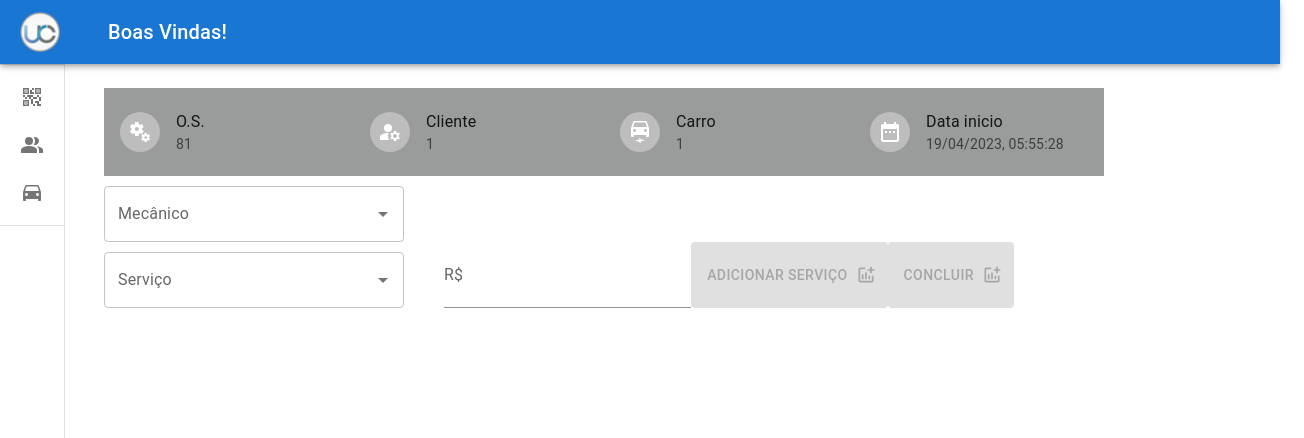
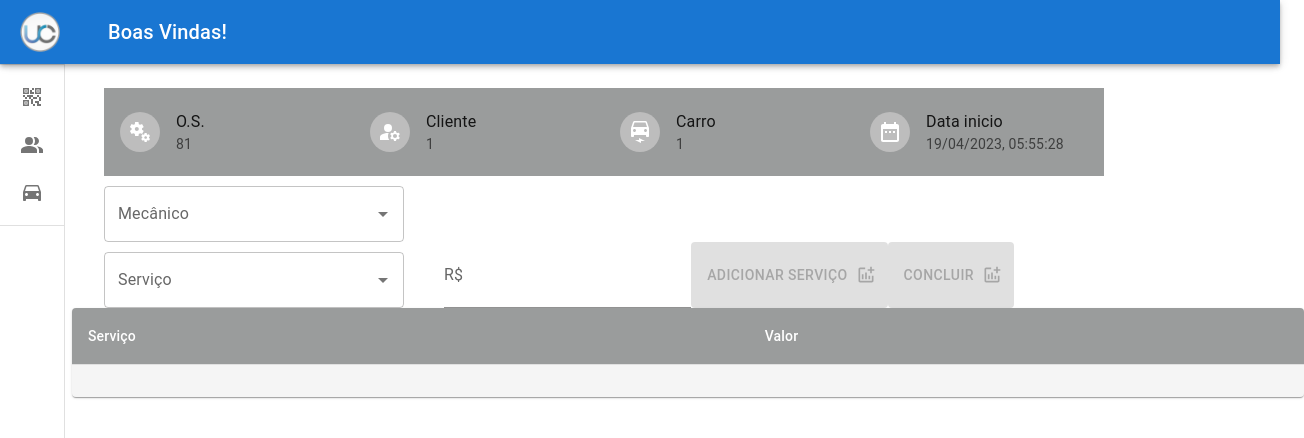
Before and after one commit to m4rcos-dev/Ultracar-service, a React (Create React App) app in the folder app/frontend/: page /start/1/1 in a window 1280 px wide. Shown: the top 438 px of the page, 1304 px wide, since content can reach past the window. Built offline with nearby package versions, Linux system fonts and the light colour scheme.

Commit message:
:sparkles: feat: add OrderServiceTable in context

```diff
--- /dev/null
+++ b/app/frontend/src/components/OrderServicesTable/OrderServiceTable.js
@@ -0,0 +1,44 @@
+import { Paper, Table, TableBody, TableHead, TableRow } from "@mui/material"
+import { useContext } from "react";
+import { ContextConfig } from "../../context/ContextConfig";
+import { ContextData } from "../../context/ContextData";
+// import { CustomerData } from "../../data/CustomerData";
+import { StyledTableCell, StyledTableRow, StyleTableContainer } from "../CutomersTable/CustomerTableStyle"
+import ModalQrCodeGerate from "../ModalQrCodeGerate/ModalQrCodeGerate"
+
+function OrderServiceTable() {
+  const { valueContext } = useContext(ContextConfig);
+  const openMenu = valueContext.openMenu;
+  const { contextData } = useContext(ContextData);
+  const { currentService } = contextData;
+
+  return (
+    <StyleTableContainer component={Paper}
+    sx={{ maxWidth: openMenu ? 1600 : 1800, marginLeft: openMenu ? 30 : 6, }}
+  >
+    <Table sx={{ minWidth: 100, maxWidth: openMenu ? 1600 : 1800 }}
+      aria-label="customized table"
+    >
+      <TableHead>
+        <TableRow>
+          <StyledTableCell>Serviço</StyledTableCell>
+          <StyledTableCell align="left">Valor</StyledTableCell>
+        </TableRow>
+      </TableHead>
+      <TableBody>
+        {currentService.map((row) => (
+          <StyledTableRow key={row.service}>
+            <StyledTableCell component="th" scope="row">
+              {row.service}
+            </StyledTableCell>
+            <StyledTableCell align="left">{row.cost}</StyledTableCell>
+          </StyledTableRow>
+        ))}
+      </TableBody>
+    </Table>
+    <ModalQrCodeGerate />
+  </StyleTableContainer>
+  )
+}
+
+export default OrderServiceTable
--- a/app/frontend/src/context/ProviderData.js
+++ b/app/frontend/src/context/ProviderData.js
@@ -11,7 +11,10 @@ export function ProviderData({ children }) {
       car: '',
       mechanic: '',
     },
-    currentService: [{}]
+    currentService: [{
+      service: '',
+      cost: '',
+    }]
   });
 
   const handleCurrentCustomer = (currentCustomer) => {
--- a/app/frontend/src/pages/StartOs.js
+++ b/app/frontend/src/pages/StartOs.js
@@ -2,6 +2,7 @@ import { Box } from "@mui/material";
 import { useContext, useEffect } from "react";
 import { useParams } from "react-router-dom";
 import OrderServicesHeader from "../components/OrderServicesTable/OrderServicesHeader";
+import OrderServiceTable from "../components/OrderServicesTable/OrderServiceTable";
 import SelectMechanic from "../components/OrderServicesTable/SelectMechanic";
 import SelectService from "../components/OrderServicesTable/SelectService";
 import { ContextData } from "../context/ContextData";
@@ -25,6 +26,7 @@ function StartOs() {
       <OrderServicesHeader />
         <SelectMechanic />
         <SelectService />
+        <OrderServiceTable />
     </Box>
   )
 }
```
